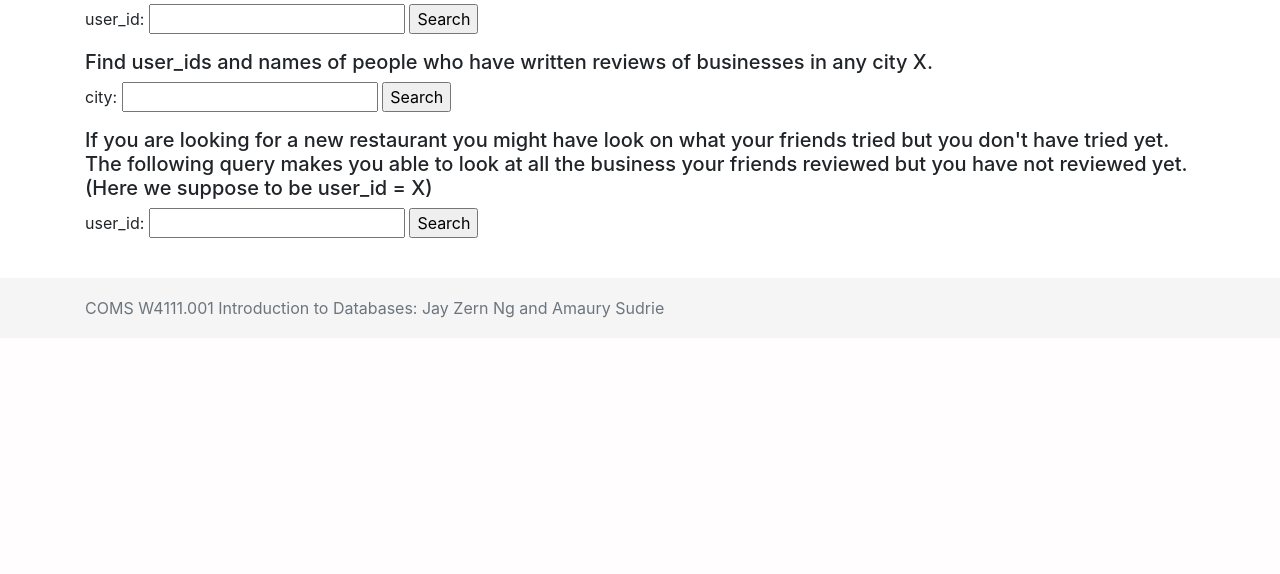
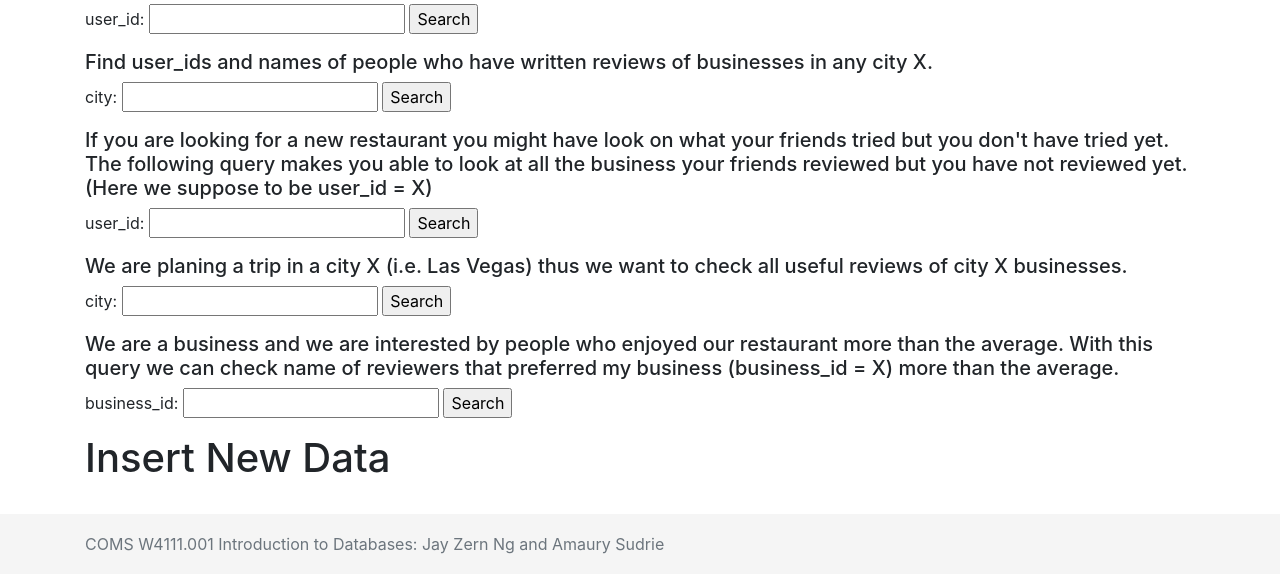
Before and after one commit to jayzern/yelp-webserver, a Flask app: page / in a window 1280 px wide. Shown: the part 684-1258 px from the top of the page. Before the commit the page ends 1002 px from the top, so only its background shows below. Run offline with Flask 2, Linux system fonts and the light colour scheme; parts of the project's set-up code (start-up, migrations or seed data) failed here and were passed over; some libraries are stand-ins or nearby versions.

Commit message:
update frontend

```diff
--- a/server.py
+++ b/server.py
@@ -366,6 +366,64 @@ def get_friend_reviewed():
     context = dict(data=data)
     return render_template("index.html", **context)
 
+
+# TODO:
+@app.route('/get_visit_city', methods=['POST'])
+def get_visit_city():
+    # Get data from forms
+    city = request.form['city']
+
+    # Execute query
+    cursor = g.conn.execute(
+        'SELECT R.review_text, B.name FROM reviews R \
+        JOIN business B ON B.business_id = R.business_id \
+        WHERE B.city = %s AND R.useful_count > 0',
+        (city)
+    )
+
+    # Fetch data
+    data = []
+    if cursor:
+        for result in cursor:
+            data.append({
+                'review_text':result['review_text'],
+                'name':result['name']
+            })
+    cursor.close()
+
+    # Send to View
+    context = dict(data=data)
+    return render_template("index.html", **context)
+
+# TODO:
+@app.route('/get_users_enjoyed', methods=['POST'])
+def get_users_enjoyed():
+    # Get data from forms
+    business_id = request.form['business_id']
+
+    # Execute query
+    cursor = g.conn.execute(
+        'SELECT Y.name FROM yelp_user Y \
+        JOIN reviews R ON R.user_id = Y.user_id \
+        JOIN business B ON B.business_id = R.business_id \
+        WHERE B.business_id = %s AND CAST(R.stars AS REAL) >= B.avg_stars',
+        (business_id)
+    )
+
+    # Fetch data
+    data = []
+    if cursor:
+        for result in cursor:
+            data.append({
+                'name':result['name']
+            })
+    cursor.close()
+
+    # Send to View
+    context = dict(data=data)
+    return render_template("index.html", **context)
+
+
 if __name__ == "__main__":
     import click
 
--- a/templates/index.html
+++ b/templates/index.html
@@ -45,9 +45,6 @@
     {% include 'header.html' %}
     <div class="container">
       <h1>Basic Queries</h1>
-
-      <!-- Basic Queries -->
-
       <!-- Get Businesses -->
       <h5>Find businesses</h5>
       <form method="POST" action="/get_business">
@@ -127,6 +124,30 @@
         </p>
       </form>
 
+      <h5>We are planing a trip in a city X (i.e. Las Vegas) thus we want to
+      check all useful reviews of city X businesses.</h5>
+      <form method="POST" action="/get_visit_city">
+        <p>
+          city: <input type="text" name="city">
+          <input type="submit" value="Search">
+        </p>
+      </form>
+
+      <h5>We are a business and we are interested by people who enjoyed our
+      restaurant more than the average. With this query we can check name of
+      reviewers that preferred my business (business_id = X) more than the average.
+      </h5>
+      <form method="POST" action="/get_users_enjoyed">
+        <p>
+          business_id: <input type="text" name="business_id">
+          <input type="submit" value="Search">
+        </p>
+      </form>
+
+      <h1>Insert New Data</h1>
+
+
+
       <div>
         {% for list in data %}
           <div class="card">
```
